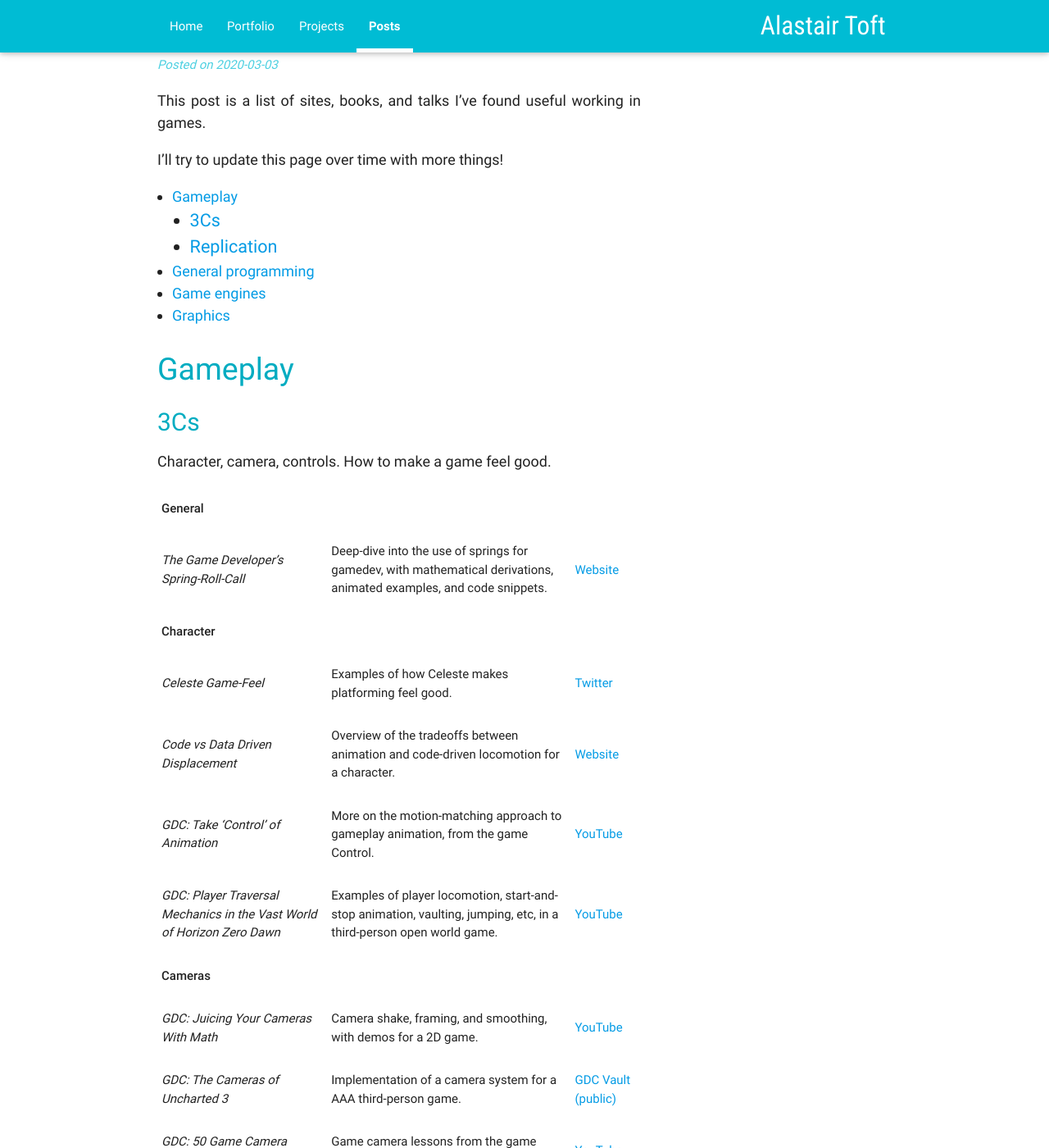
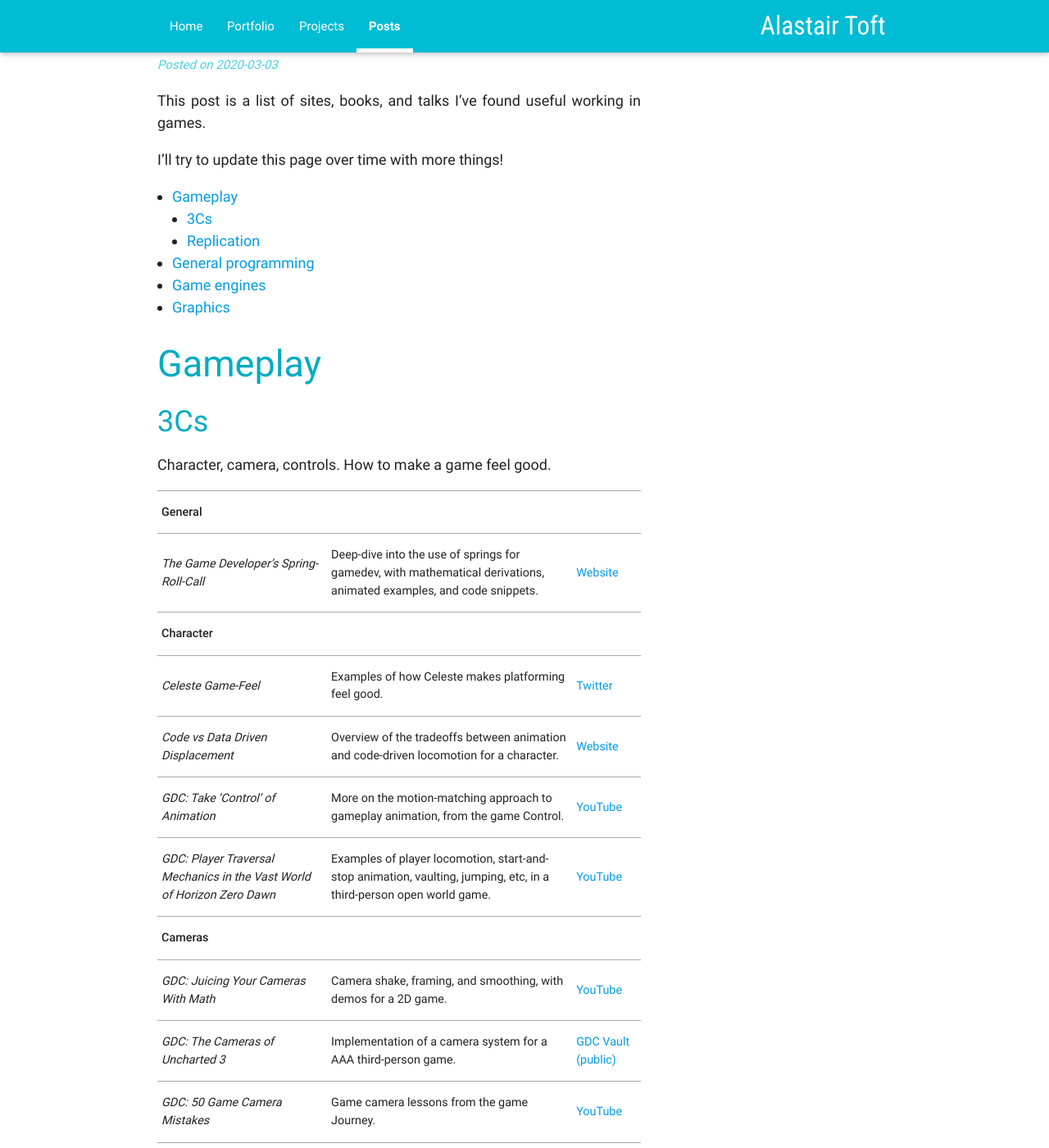
Before and after one commit to atoft/atoft.github.io, a Jekyll site: the page built from _posts/2020-03-03-resources-for-games-programming.md, in a window 1280 px wide and 1400 px high, scrolled down 597 px. Shown: the whole window at 82% size. Built offline with Jekyll 4.4.1, drawn with Linux system fonts in a browser that asks for light colours; nearby versions of some CDN libraries.

Commit message:
Update style to better handle lists and tables.

```diff
--- a/_layouts/post.html
+++ b/_layouts/post.html
@@ -21,7 +21,7 @@
       <!--End parallax-->
 
       <!--Begin about-->
-      <div id="about" class="container section scrollspy">
+      <div class="container section scrollspy">
         <div class="row">
           <div class="col m6 l8">
             <span style="font-style: italic;" class="cyan-text text-lighten-2">Posted on {{ page.date | date: "%Y-%m-%d" }}</span>
--- a/css/style.css
+++ b/css/style.css
@@ -237,7 +237,7 @@ h1
 }
 
 
-.addymotion-post-text p
+.addymotion-post-text
 {
     font-size: 1.2em;
     text-align: justify;
@@ -246,6 +246,20 @@ h1
 .addymotion-post-text img
 {
     max-width: 100%;
+}
+
+.addymotion-post-text tr
+{
+    border-top: #aaaaaa 1px solid;
+    border-bottom: #aaaaaa 1px solid;
+    font-size: 0.8em;
+}
+
+.addymotion-post-text li
+{
+    list-style-type: disc;
+    list-style-position: outside;
+    margin-left: 1em;
 }
 
 code
```
